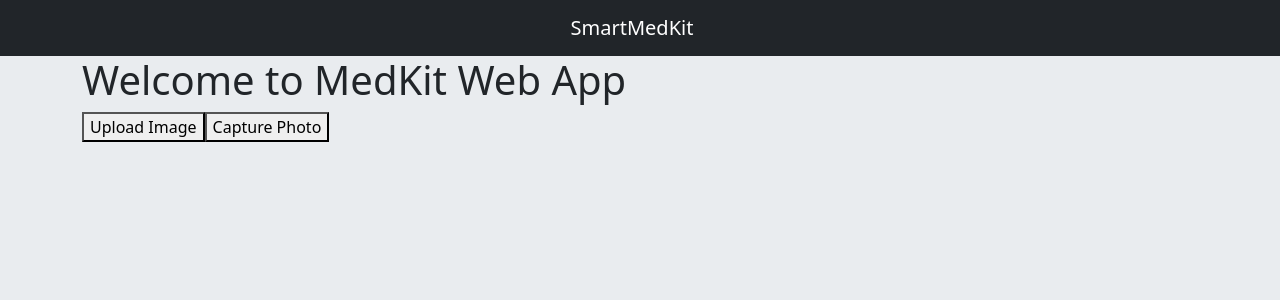
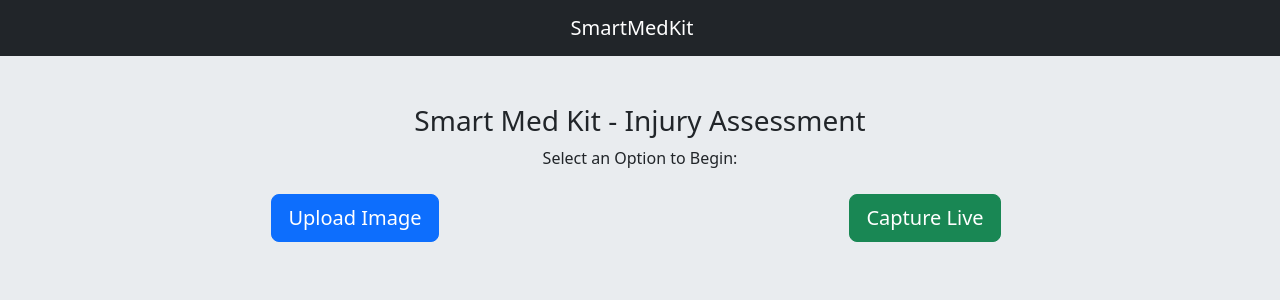
Before and after one commit to E-Freid/SmartMedKit, a React (Create React App) app in the folder client/: page / in a window 1280 px wide. Shown: the top 300 px of the page. Built offline with nearby package versions, Linux system fonts and the light colour scheme.

Commit message:
Improve app styling and make few adjustments to the components accordingly.

```diff
--- a/client/src/components/ImageContainer.jsx
+++ b/client/src/components/ImageContainer.jsx
@@ -1,66 +1,17 @@
-import React, { useState } from 'react';
-import MedKitModel from "../services/MedKitModel";
+import React from 'react';
+import {Button} from "react-bootstrap";
 
-import WebcamCapture from "./WebcamCapture";
-import ImageUploader from "./ImageUploader";
 import ImageViewer from "./ImageViewer";
-import InjuryResult from "./InjuryResult";
 
-const imageOptionsMap = {
-  UPLOAD: 'upload',
-  CAPTURE: 'capture',
-  UNINITIALIZED: null
-}
-
-const ImageContainer = () => {
-  const [image, setImage] = useState(null);
-  const [injuryData, setInjuryData] = useState(null);
-  const [selectedOption, setSelectedOption] = useState(imageOptionsMap.UNINITIALIZED);
-
-  const handleImageSend = async () => {
-    if (image) {
-      try {
-        const modelResponse = await MedKitModel.sendPhoto(image);
-        setInjuryData(modelResponse);
-      } catch (e) {
-        console.error('Error sending injury image to MedKit Model:', e);
-      }
-    }
-  };
-
-  const handleRetry = () => {
-    setImage(null);
-    setSelectedOption(imageOptionsMap.UNINITIALIZED);
-    setInjuryData(null);
-  };
-
+const ImageContainer = ({ handleImageSend, handleRetry, image }) => {
   return (
-    <div>
-      {!selectedOption && (
-        <div>
-          <button onClick={() => setSelectedOption(imageOptionsMap.UPLOAD)}>Upload Image</button>
-          <button onClick={() => setSelectedOption(imageOptionsMap.CAPTURE)}>Capture Photo</button>
-        </div>
-      )}
-
-      {!image && selectedOption === imageOptionsMap.UPLOAD && <ImageUploader onUpload={setImage}/>}
-      {!image && selectedOption === imageOptionsMap.CAPTURE && <WebcamCapture onCapture={setImage}/>}
-      {image && !injuryData && (
-        <div>
-          <ImageViewer image={image} imageDescription="Captured Injury Image" />
-          <button onClick={handleImageSend}>Send</button>
-          <button onClick={handleRetry}>Retry</button>
-        </div>
-      )}
-
-      {injuryData && (
-        <InjuryResult
-          injuryType={injuryData.class}
-          successRate={injuryData.confidence}
-          onRetry={handleRetry}
-        />
-      )}
-    </div>
+    <>
+      <>
+        <ImageViewer image={image} />
+        <Button className="m-3" variant="primary" onClick={handleImageSend}>Send</Button>
+        <Button variant="danger" onClick={handleRetry}>Retry</Button>
+      </>
+    </>
   );
 };
 
--- /dev/null
+++ b/client/src/components/ImageOptionSelection.jsx
@@ -0,0 +1,36 @@
+import React from "react";
+import {Button, Col, Row} from "react-bootstrap";
+import {imgSelectionOptionsMap} from "../utilities/consts";
+
+const ImageOptionSelection = ({ onOptionSelection }) => {
+  return (
+    <>
+      <h3>Smart Med Kit - Injury Assessment</h3>
+      <p>Select an Option to Begin:</p>
+      <Row className="justify-content-center mt-4">
+        <Col xs={12} md={6} className="mb-3">
+          <Button
+            variant="primary"
+            size="lg"
+            block
+            onClick={() => onOptionSelection(imgSelectionOptionsMap.UPLOAD)}
+          >
+            Upload Image
+          </Button>
+        </Col>
+        <Col xs={12} md={6} className="mb-3">
+          <Button
+            variant="success"
+            size="lg"
+            block
+            onClick={() => onOptionSelection(imgSelectionOptionsMap.CAPTURE)}
+          >
+            Capture Live
+          </Button>
+        </Col>
+      </Row>
+    </>
+  );
+}
+
+export default ImageOptionSelection;
--- a/client/src/components/ImageUploader.jsx
+++ b/client/src/components/ImageUploader.jsx
@@ -1,4 +1,5 @@
 import React from 'react';
+import {Form} from "react-bootstrap";
 
 const ImageUploader = ({ onUpload }) => {
   const handleImageChange = (e) => {
@@ -13,10 +14,12 @@ const ImageUploader = ({ onUpload }) => {
   };
 
   return (
-    <div>
-      <h2>Upload Image</h2>
-      <input type="file" accept="image/*" onChange={handleImageChange} />
-    </div>
+    <>
+      <Form.Group controlId="formFile" variant="dark">
+        <Form.Label><h3>Upload Your Injury Image</h3></Form.Label>
+        <Form.Control type="file" accept="image/*" onChange={handleImageChange}/>
+      </Form.Group>
+    </>
   );
 };
 
--- a/client/src/components/ImageViewer.jsx
+++ b/client/src/components/ImageViewer.jsx
@@ -1,10 +1,16 @@
 import React from "react";
+import {Image, Container} from "react-bootstrap";
 
-const ImageViewer = ({ image, imageDescription }) => {
+const ImageViewer = ({ image }) => {
   return (
-    <>
-      <img src={image} alt={imageDescription} width="300" height="300" />
-    </>
+    <Container className="d-flex justify-content-center mt-3">
+      <Image
+        src={image}
+        thumbnail
+        width={400}
+        height={400}
+      />
+    </Container>
   );
 };
 
--- a/client/src/components/InjuryResult.jsx
+++ b/client/src/components/InjuryResult.jsx
@@ -1,21 +1,35 @@
 import React from 'react';
+import { Modal, Button } from 'react-bootstrap';
 import Injury from '../utilities/Injury';
 
-const InjuryResult = ({ injuryType, successRate, onRetry }) => {
+const InjuryResultModal = ({ injuryType, successRate, onRetry, onHide }) => {
   return (
-    <div>
-      <h2>Injury Result</h2>
+    <Modal show={true} onHide={onHide}>
+      <Modal.Header closeButton>
+        <Modal.Title>Injury Result</Modal.Title>
+      </Modal.Header>
+      <Modal.Body>
         <p>Type: {injuryType}</p>
         <p>Success Rate: {successRate}</p>
         <p>Instructions: {Injury.getInstructions(injuryType)}</p>
         {successRate < 0.9 && (
           <div>
             <p>The success rate is too low. Please try capturing the photo again.</p>
-          <button onClick={onRetry}>Retry</button>
           </div>
         )}
-    </div>
+      </Modal.Body>
+      <Modal.Footer>
+        {successRate < 0.9 && (
+          <Button variant="primary" onClick={onRetry}>
+            Retry
+          </Button>
+        )}
+        <Button variant="secondary" onClick={onHide}>
+          Close
+        </Button>
+      </Modal.Footer>
+    </Modal>
   );
 };
 
-export default InjuryResult;
+export default InjuryResultModal;
--- a/client/src/components/Layout.jsx
+++ b/client/src/components/Layout.jsx
@@ -11,7 +11,7 @@ const Layout = ({ children }) => {
           </div>
         </Container>
       </Navbar>
-      <Container>
+      <Container className="text-center mt-5">
         {children}
       </Container>
     </>
--- a/client/src/components/WebcamCapture.jsx
+++ b/client/src/components/WebcamCapture.jsx
@@ -1,13 +1,10 @@
 import React, {useState, useRef, useCallback} from "react";
+import {facingModesEnum} from "../utilities/consts";
+import {Button} from "react-bootstrap";
+
 import Webcam from 'react-webcam';
 
-
-const facingModesEnum = {
-  USER: "user",
-  ENV: "environment"
-}
-
-const WebcamCapture = ({ onCapture }) => {
+const WebcamCapture = ({ onCapture, isImageSelected }) => {
   const [facingMode, setFacingMode] = useState(facingModesEnum.user);
   const webcamRef = useRef(null);
   const capture = useCallback(
@@ -31,6 +28,9 @@ const WebcamCapture = ({ onCapture }) => {
 
   return (
     <>
+      <h3>Capture Your Injury Live</h3>
+      {!isImageSelected && (
+        <>
           <Webcam
             audio={false}
             width={400}
@@ -39,8 +39,11 @@ const WebcamCapture = ({ onCapture }) => {
             screenshotFormat="image/jpeg"
             videoConstraints={videoConstraints}
           />
-      <button onClick={capture}>Capture photo</button>
-      <button onClick={flipCamera}>Flip Camera</button>
+          <Button className="m-3" variant="primary" onClick={capture}>Capture photo</Button>
+          <Button variant="secondary" onClick={flipCamera}>Flip Camera</Button>
+        </>
+      )}
+
     </>
   );
 };
--- a/client/src/pages/HomePage/index.jsx
+++ b/client/src/pages/HomePage/index.jsx
@@ -1,12 +1,90 @@
-import React from "react";
+import React, {useState} from "react";
+import {imgSelectionOptionsMap} from "../../utilities/consts";
+import MedKitModel from "../../services/MedKitModel";
+
 import ImageContainer from "../../components/ImageContainer";
 import Layout from "../../components/Layout";
+import ImageOptionSelection from "../../components/ImageOptionSelection";
+import ImageUploader from "../../components/ImageUploader";
+import WebcamCapture from "../../components/WebcamCapture";
+import InjuryResultModal from "../../components/InjuryResult";
 
 const HomePage = () => {
+  const [selectedOption, setSelectedOption] = useState(imgSelectionOptionsMap.UNINITIALIZED);
+  const [image, setImage] = useState(null);
+  const [injuryData, setInjuryData] = useState(null);
+
+  const handleOptionSelection = (option) => {
+    setSelectedOption(option);
+  };
+
+  const handleImageSelection = (imgSrc) => {
+    setImage(imgSrc);
+  };
+
+  const handleRetry = () => {
+    setImage(null);
+    setSelectedOption(imgSelectionOptionsMap.UNINITIALIZED);
+    setInjuryData(null);
+  };
+
+  const handleModalHide = () => {
+    setInjuryData(null);
+  };
+
+  const handleImageSend = async () => {
+    if (image) {
+      try {
+        const modelResponse = await MedKitModel.sendPhoto(image);
+        setInjuryData(modelResponse);
+      } catch (e) {
+        console.error('Error sending injury image to MedKit Model:', e);
+      }
+    }
+  };
+
+  const shouldRenderInjuryResultModal = () => {
+    return Boolean(injuryData);
+  }
+  const renderContent = () => {
+    let result;
+
+    switch (selectedOption) {
+      case imgSelectionOptionsMap.UPLOAD:
+        result = <ImageUploader onUpload={handleImageSelection} />;
+        break;
+      case imgSelectionOptionsMap.CAPTURE:
+        result = <WebcamCapture onCapture={handleImageSelection} isImageSelected={Boolean(image)} />;
+        break;
+      default:
+        result = <ImageOptionSelection onOptionSelection={handleOptionSelection} />;
+    }
+
+    return result;
+  };
+
+
+
   return (
     <Layout>
-      <h1>Welcome to MedKit Web App</h1>
-      <ImageContainer />
+      {renderContent()}
+      {image && (
+        <ImageContainer
+          image={image}
+          handleRetry={handleRetry}
+          handleImageSend={handleImageSend}
+          injuryData={injuryData}
+        />
+      )}
+      {shouldRenderInjuryResultModal() && (
+        <InjuryResultModal
+          injuryType={injuryData.class}
+          successRate={injuryData.confidence}
+          onRetry={handleRetry}
+          onHide={handleModalHide}
+        />
+      )}
+
     </Layout>
   );
 }
--- /dev/null
+++ b/client/src/utilities/consts.js
@@ -0,0 +1,10 @@
+export const imgSelectionOptionsMap = {
+  UPLOAD: 'upload',
+  CAPTURE: 'capture',
+  UNINITIALIZED: null
+}
+
+export const facingModesEnum = {
+  USER: "user",
+  ENV: "environment"
+}
```
Lines whose indentation alone changed are shown as unchanged.
